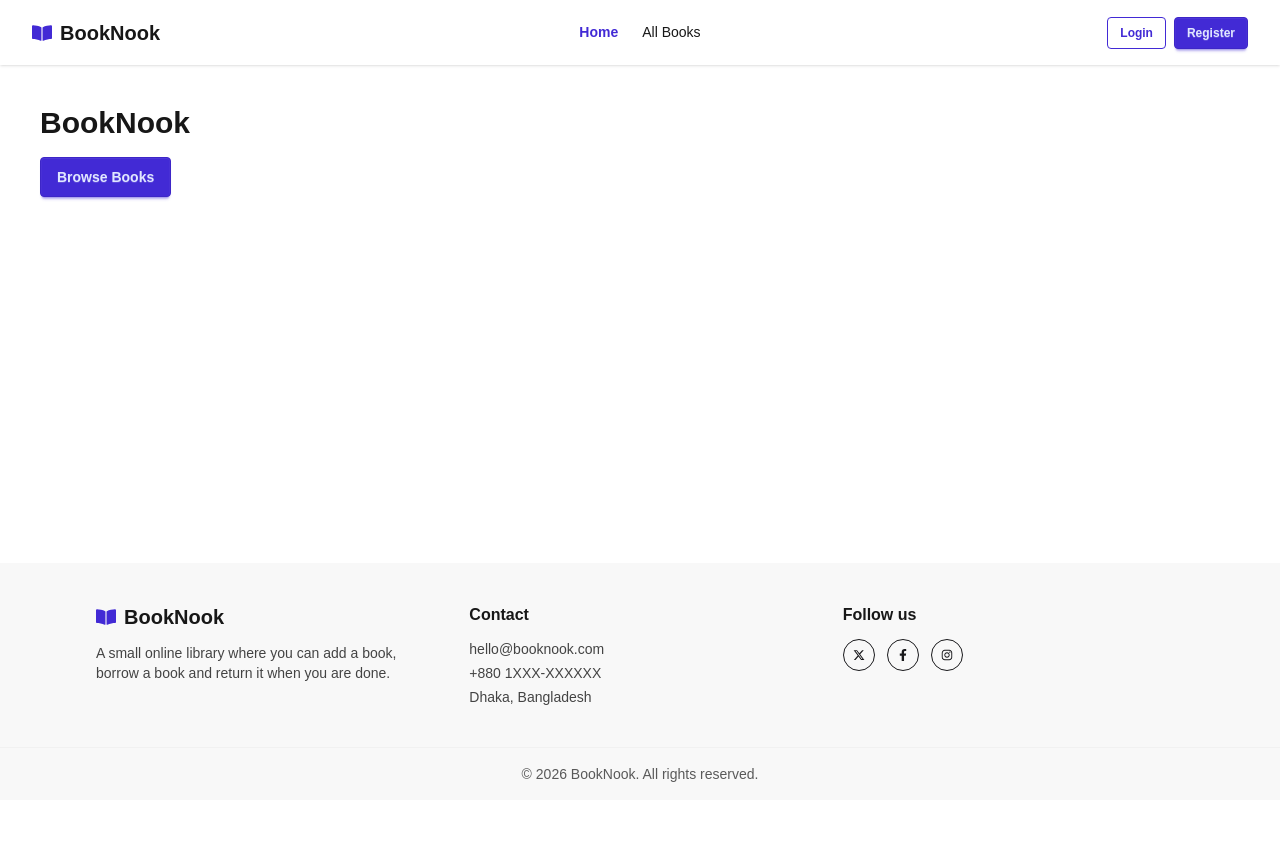
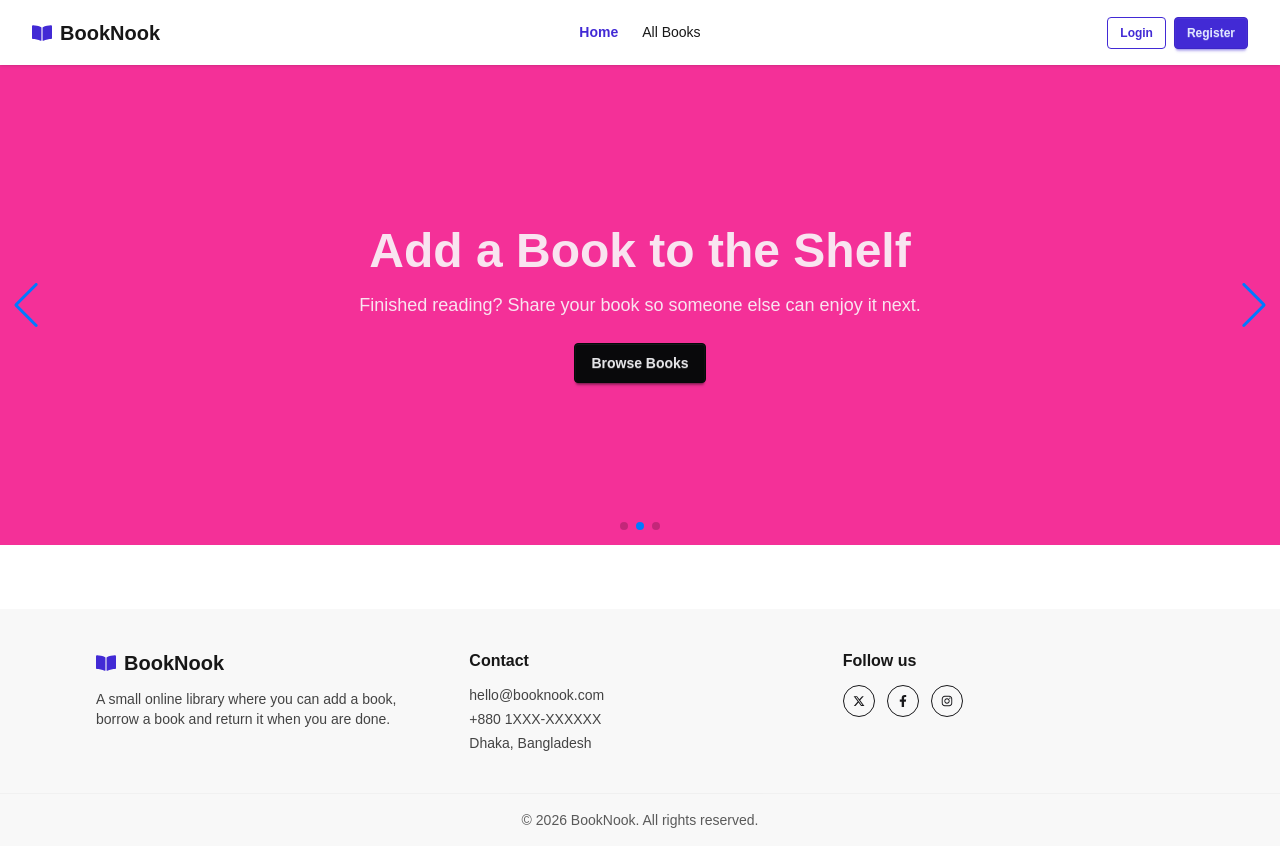
Before and after one commit to kazifahad-dev/booknook-client, a Next.js app: page / in a window 1280 px wide. Before the commit the page ends 800 px from the top, so only its background shows below. Built offline with nearby package versions, Linux system fonts and the light colour scheme.

Commit message:
feat: add Swiper hero slider to home page

```diff
--- a/app/page.js
+++ b/app/page.js
@@ -1,8 +1,10 @@
+import HeroSlider from "@/components/HeroSlider";
+
 export default function Home() {
   return (
-    <div className="p-10">
-      <h1 className="text-3xl font-bold">BookNook</h1>
-      <button className="btn btn-primary mt-4">Browse Books</button>
+    <div>
+      <HeroSlider />
+      {/* পরের ধাপে এখানে New Arrivals আর বাকি সেকশন আসবে */}
     </div>
   );
 }
```
